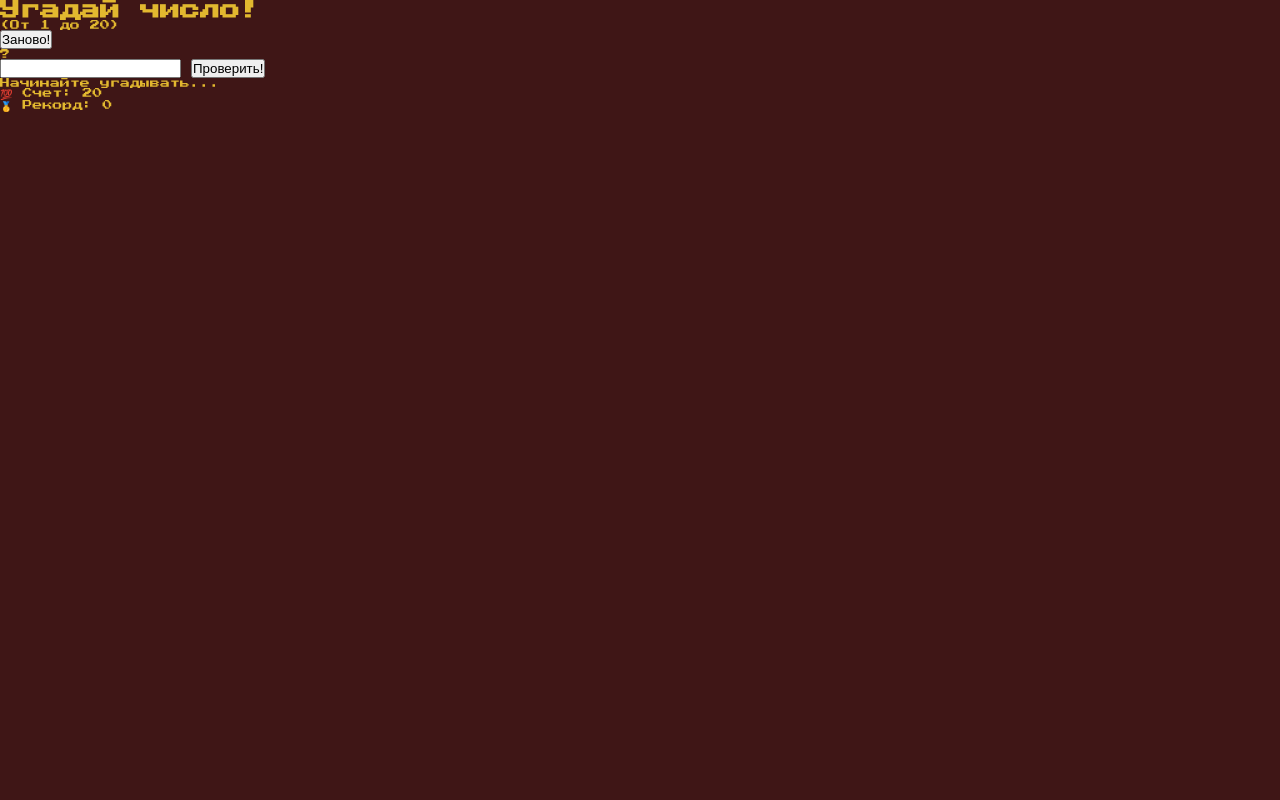
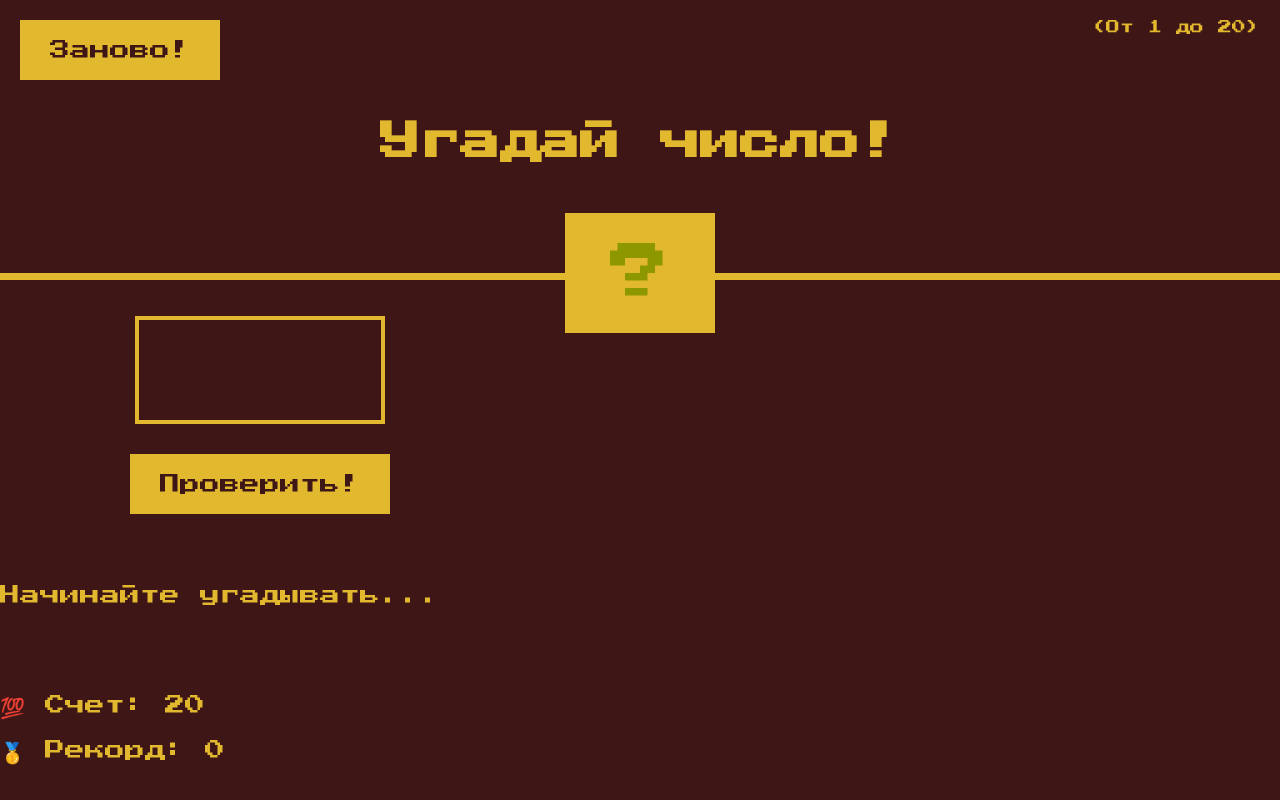
Before and after one commit to 1Slivador1Dali1/Project-1---Number, a plain HTML site: page index.html in a window 1280 px wide. Drawn offline with Linux system fonts and the light colour scheme.

Commit message:
add style

```diff
--- a/index.html
+++ b/index.html
@@ -13,7 +13,7 @@
         <button class="btn again">Заново!</button>
         <div class="header__number">?</div>
     </header>
-    <main>
+    <main class="main">
         <section class="section__left">
             <input type="number" class="section__left_guess">
             <button class="btn check">Проверить!</button>
--- a/style.css
+++ b/style.css
@@ -17,3 +17,101 @@ body {
     background-color: #3f1616;
     /* background-color: #60b347; */
 }
+
+.header {
+    position: relative;
+    height: 35vh;
+    border-bottom: 7px solid #e2b82f;
+}
+
+.main {
+    height: 65vh;
+    color: #e2b82f;
+    display: flex;
+    flex-direction: column;
+    justify-content: space-around;
+}
+
+.section__left {
+    width: 52rem;
+    display: flex;
+    flex-direction: column;
+    align-items: center;
+}
+
+.section__right {
+    width: 52rem;
+    font-size: 2rem;
+}
+
+h1 {
+    font-size: 4rem;
+    text-align: center;
+    position: absolute;
+    width: 100%;
+    top: 52%;
+    left: 50%;
+    transform: translate(-50%, -50%);
+}
+
+.header__between {
+    font-size: 1.4rem;
+    position: absolute;
+    top: 2rem;
+    right: 2rem;
+}
+
+.again {
+    position: absolute;
+    top: 2rem;
+    left: 2rem;
+}
+
+.header__number {
+    background: #e2b82f;
+    color: #8d9700;
+    font-size: 6rem;
+    width: 15rem;
+    padding: 3rem 0rem;
+    text-align: center;
+    position: absolute;
+    bottom: 0;
+    left: 50%;
+    transform: translate(-50%, 50%);
+}
+
+.section__left_guess {
+    background: none;
+    border: 4px solid #e2b82f;
+    font-family: inherit;
+    color: inherit;
+    font-size: 5rem;
+    padding: 2.5rem;
+    width: 25rem;
+    text-align: center;
+    display: block;
+    margin-bottom: 3rem;
+}
+
+.btn {
+    border: none;
+    background-color: #e2b82f;
+    color: #3f1616;
+    font-size: 2rem;
+    font-family: inherit;
+    padding: 2rem 3rem;
+    cursor: pointer;
+}
+
+.btn:hover {
+    background-color: #8d9700;
+}
+
+.section__right_message {
+    margin-bottom: 8rem;
+    height: 3rem;
+}
+
+.section__right_label-score {
+    margin-bottom: 2rem;
+}
```
